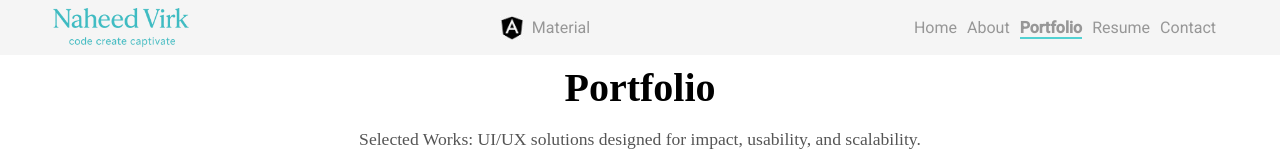
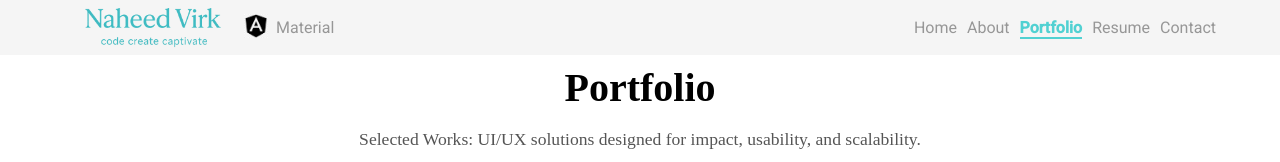
Before and after one commit to naheedkvirk/portfolio, an Angular app: page /portfolio in a window 1280 px wide. Shown: the top 162 px of the page. Built offline with nearby package versions, Linux system fonts and the light colour scheme; no server answers.

Commit message:
Navbar css issues are fixed.

```diff
--- a/src/app/layout/navbar/navbar.component.html
+++ b/src/app/layout/navbar/navbar.component.html
@@ -1,27 +1,19 @@
 <mat-toolbar color="primary" class="navbar">
-    <span class="logo">
-        <a mat-button routerLink="/" routerLinkActive="active">
-            <img src="nv-logo.png" alt="LinkedIn" class="social-icon" />
+    <nav class="author">
+        <a class="nav-logo-link" mat-button routerLink="/" routerLinkActive="active">
+            <img class="nav-logo" src="nv-logo.png" alt="NameLogo" />
         </a>
-    </span>
-
-    <span class="spacer"></span>
-    <nav class="ng-features">
-        <a mat-button class="mdc-button" routerLink="/features" routerLinkActive="active" aria-label="Angular Material">
-            <img src="ng-logo.jpeg" alt="buttonicon" class="ng-logo"/>
+    </nav>
+    <nav class="ng-material">
+        <a class="nav-logo-link" mat-button routerLink="/features" routerLinkActive="active" aria-label="Angular Material">
+            <img class="ng-logo" src="ng-logo.jpeg" alt="buttonicon" />
             <span class="logo-label">Material</span>
         </a>
     </nav>
     <span class="spacer"></span>
 
     <nav class="nav-links">
-
-        <!-- <a mat-button class="mdc-button" routerLink="/features" routerLinkActive="active" aria-label="Angular Material">
-            <img src="ng-logo.jpeg" alt="buttonicon" class="ng-logo"/>
-            <span class="logo-label">Material</span>
-        </a> -->
-
-        <a mat-button routerLink="/" routerLinkActive="active" [routerLinkActiveOptions]="{ exact: true }">Home</a>
+        <a class="home" mat-button routerLink="/" routerLinkActive="active" [routerLinkActiveOptions]="{ exact: true }">Home</a>
         <a mat-button routerLink="/about" routerLinkActive="active">About</a>
         <a mat-button routerLink="/portfolio" routerLinkActive="active">Portfolio</a>
         <a mat-button routerLink="/resume" routerLinkActive="active">Resume</a>
--- a/src/app/layout/navbar/navbar.component.scss
+++ b/src/app/layout/navbar/navbar.component.scss
@@ -1,4 +1,3 @@
-// navbar.component.scss
 .navbar {
   background-color: #f5f5f5; //#d7e3ff;
   position: fixed;
@@ -7,35 +6,25 @@
   right: 0;
   z-index: 12;
   height: 55px;
-  padding: 0 4rem 0 2rem;
+  padding: 0 4rem;
   font-size: 1rem;
-
-  .logo {
-    height: 10rem;
-    width: 9rem;
-    //margin-right: 4rem;
-
-    img {
-      max-height: 10rem;
-      transition: opacity .3s ease;
-    }
-  }
+  display: flex;
+  align-items: center;
 
   .spacer {
     flex: 1 1 auto;
   }
 
-  .ng-features {
-    a {
-      &.active {
-        .logo-label {
-        border-bottom: 2px solid #51D1D2;
-        font-weight: bold;
-      }
-      }
-    }
+  .author a {
+    border-bottom: none;
   }
- .nav-links {
+  .nav-logo-link {
+    display: flex;
+  }
+  .nav-logo {
+    height: 10rem;
+    object-fit: contain;
+  }
 
   a {
       color: rgba(88,88,88,0.6)!important;
@@ -44,46 +33,19 @@
 
       &.active {
         border-bottom: 2px solid #51D1D2;
+        color: #51D1D2 !important;
         font-weight: bold;
+
       }
-    }
-    a:hover {
-      //color: #2ea3f2 ;
-    }
-  }
-
-  //.ng-features {
-    a {
-      color: rgba(88,88,88,0.6)!important;
-      margin-left: 10px;
-      text-decoration: none;
-
       .ng-logo {
-        //margin: 8px 8px 8px 0;
         margin-right: 8px;
         width: 24px;
         height: 24px;
       }
-    }
-  //}
-    .mdc-button {
-      -webkit-user-select: none;
-    user-select: none;
-    position: relative;
-    display: inline-flex
-;
-    align-items: center;
-    justify-content: center;
-    box-sizing: border-box;
-    min-width: 64px;
-    border: none;
-    outline: none;
-    line-height: inherit;
-    -webkit-appearance: none;
-    overflow: visible;
-    vertical-align: middle;
-    background: rgba(0, 0, 0, 0);
-    padding: 0 8px;
-    }
+  }
 
+  a:hover {
+    color: #51D1D2 !important ;
+    font-weight: bold;
+  }
 }
--- a/src/app/pages/about/about.component.html
+++ b/src/app/pages/about/about.component.html
@@ -27,10 +27,7 @@
             with designers, back-end engineers, or product stakeholders, I strive to bring clarity and creativity to every interaction.
           </li>
       </ul>
-
         <p><em>Let’s create something elegant, efficient, and user-centered—one component at a time.</em></p>
       </mat-card-content>
-
   </mat-card>
-
 </section>
--- a/src/app/pages/contact/contact.component.ts
+++ b/src/app/pages/contact/contact.component.ts
@@ -41,10 +41,10 @@ export class ContactComponent {
 
     // Proceed with form submission
     //this.http.post('/api/send-email', this.contactInfo).subscribe({
-      //this.http.post('http://localhost:3000/api/send-email', this.contactInfo).subscribe({
+    //this.http.post('http://localhost:4000/api/send-email', this.contactInfo).subscribe({
 
-    //This ensures the request goes directly to the Node.js server running on port 3000
-    this.http.post('http://3.133.150.108:3000/api/send-email', this.contactInfo).subscribe({
+    //This ensures the request goes directly to the Node.js server running on port 4000
+    /* this.http.post('http://3.133.150.108:4000/api/send-email', this.contactInfo).subscribe({
       next: () => {
 
         alert ('Message sent successfully');
@@ -55,7 +55,34 @@ export class ContactComponent {
         console.log('Email send error:', err);
         alert ('Failed to send Message.');
       },
+    }); */
+
+    //Testing from http://localhost:4200/contact
+    /* this.http.post('http://localhost:4000/send-email', this.contactInfo).subscribe({
+      next: () => {
+        alert('Message sent successfully');
+        console.log('Email sent successfully:', this.contactInfo);
+        this.contactInfo = { name: '', email: '', message: '' };
+      },
+      error: (err) => {
+        console.log('Email send error:', err);
+        alert('Failed to send Message.');
+      },
+    }); */
+
+    //testing from public IP or server
+    this.http.post('http://3.133.150.108:4000/send-email', this.contactInfo).subscribe({
+      next: () => {
+        alert('Message sent successfully');
+        console.log('Email sent successfully:', this.contactInfo);
+        this.contactInfo = { name: '', email: '', message: '' };
+      },
+      error: (err) => {
+        console.log('Email send error:', err);
+        alert('Failed to send Message.');
+      },
     });
+
   }
 
 }
--- a/src/app/pages/portfolio/portfolio.component.scss
+++ b/src/app/pages/portfolio/portfolio.component.scss
@@ -17,12 +17,10 @@
     }
 
     .project-list {
-      /* display: grid;
-      gap: 2rem; */
       display: flex;
       gap: 2rem;
       flex-wrap: wrap; /* Optional: wrap to next line on small screens */
-
+      padding: 0 2.1rem;
     }
 
     .project-card {
--- a/src/index.html
+++ b/src/index.html
@@ -2,7 +2,7 @@
 <html lang="en">
 <head>
   <meta charset="utf-8">
-  <title>Naheed Virk UI/Ux Portfolio</title>
+  <title>UI/UX Portfolio</title>
   <base href="/">
   <meta name="viewport" content="width=device-width, initial-scale=1">
   <link rel="icon" type="image/x-icon" href="favicon.ico">
--- a/src/styles.scss
+++ b/src/styles.scss
@@ -1,13 +1,8 @@
 /* You can add global styles to this file, and also import other style files */
+html {
+    overflow-y: scroll;
+  }
 
-html, body { height: auto; }
-body {
-/*     margin: 0;
-    font-family:
-    Roboto, "Helvetica Neue", sans-serif;
-
-    //for static text
-    p, button {
-        margin: 4rem;
-    } */
+ html, body {
+    height: auto;
 }
```
Also changed, not shown: 2 other files (tests, documents, lock files or other folders).
